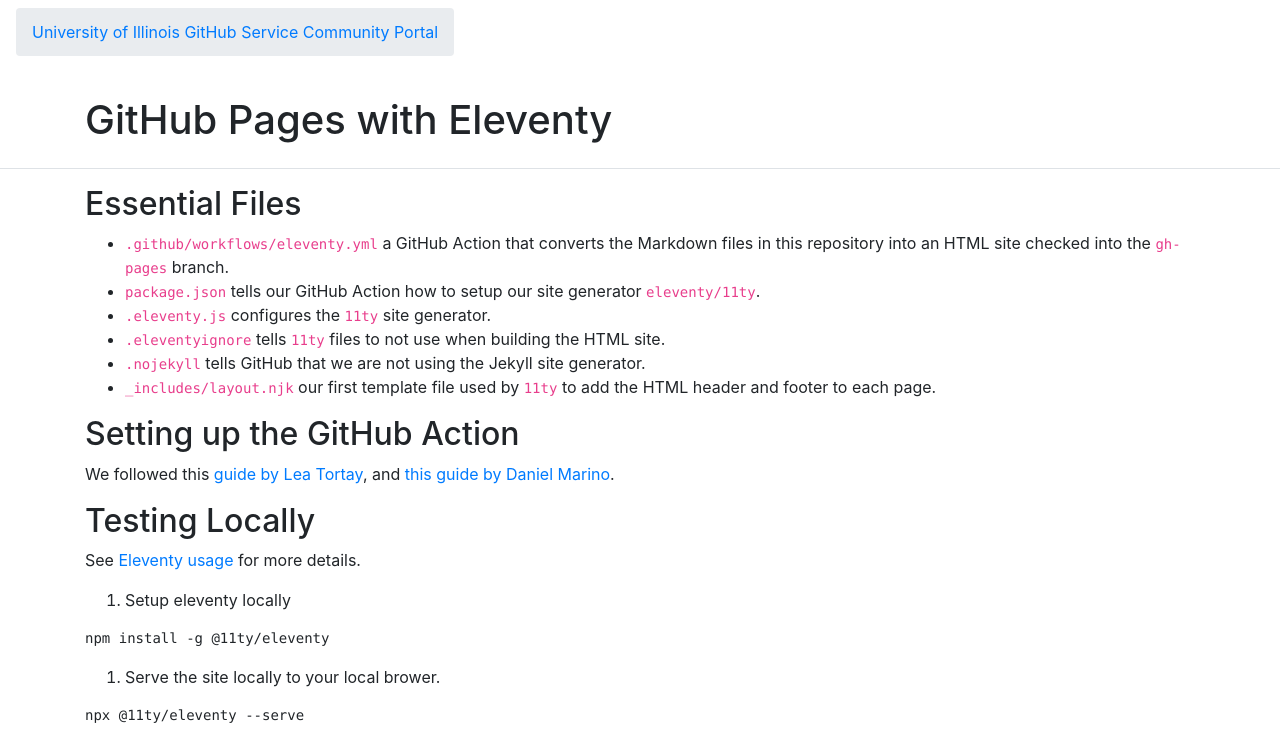
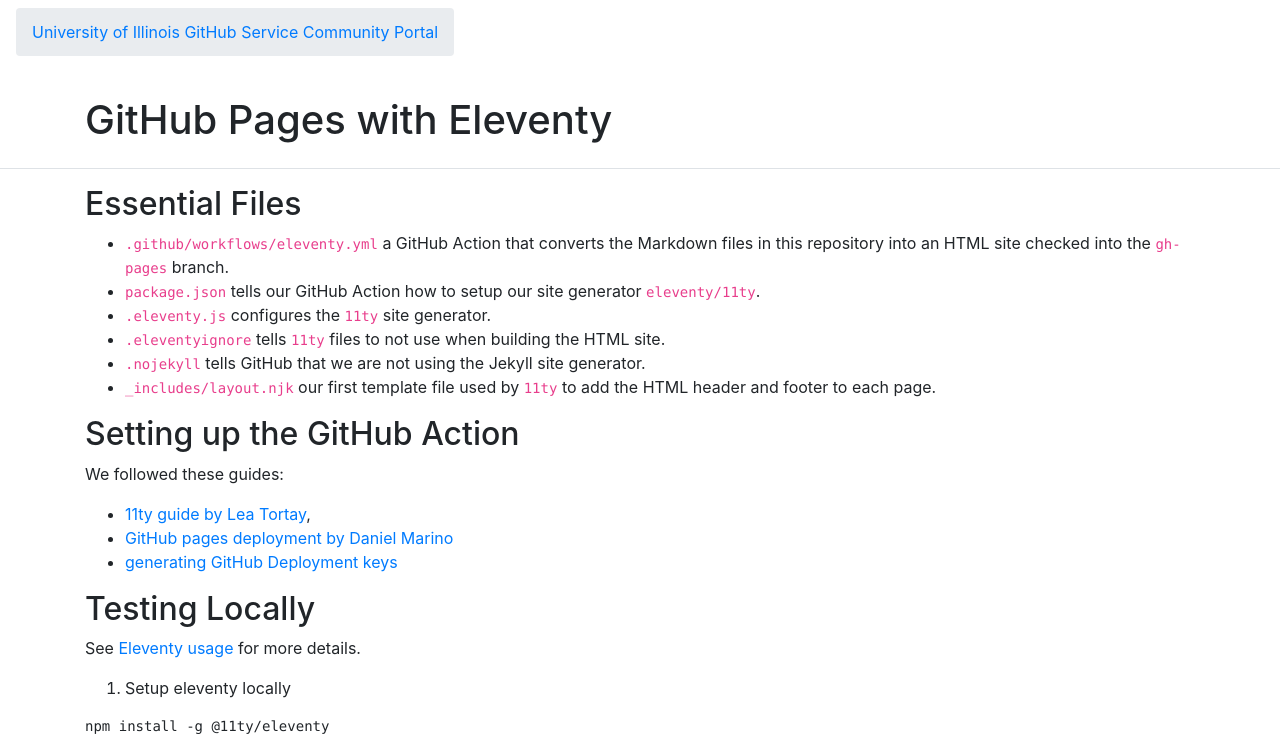
Before and after one commit to uillinois-community/uillinois-community.github.io, an Eleventy site: page eleventy/index.md in a window 1280 px wide. Shown: the top 739 px of the page. Built offline with nearby package versions, Linux system fonts and the light colour scheme; Eleventy itself is replaced by a stand-in of ours; code samples lack their colours; files that its build step writes are made by us from their sources.

Commit message:
Link instructions to setup key pair for the GitHub Action

```diff
--- a/eleventy/index.md
+++ b/eleventy/index.md
@@ -14,8 +14,11 @@
 
 ## Setting up the GitHub Action
 
-We followed this [guide by Lea Tortay](https://www.linkedin.com/pulse/eleventy-github-pages-lea-tortay/),
-and [this guide by Daniel Marino](https://iamdanielmarino.com/posts/deploying-my-eleventy-site-to-github-pages/).
+We followed these guides:
+
+- [11ty guide by Lea Tortay](https://www.linkedin.com/pulse/eleventy-github-pages-lea-tortay/),
+- [GitHub pages deployment by Daniel Marino](https://iamdanielmarino.com/posts/deploying-my-eleventy-site-to-github-pages/)
+- [generating GitHub Deployment keys](https://github.com/marketplace/actions/github-pages-action#%EF%B8%8F-create-ssh-deploy-key)
 
 ## Testing Locally
 
```
Also changed, not shown: 1 other file.
